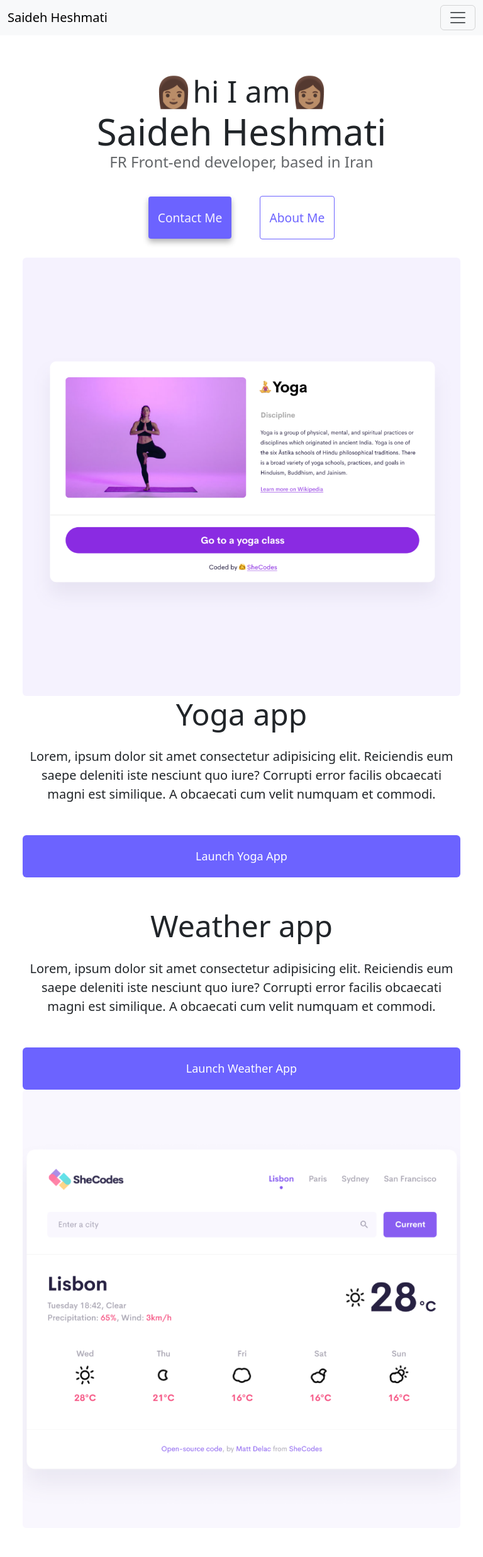
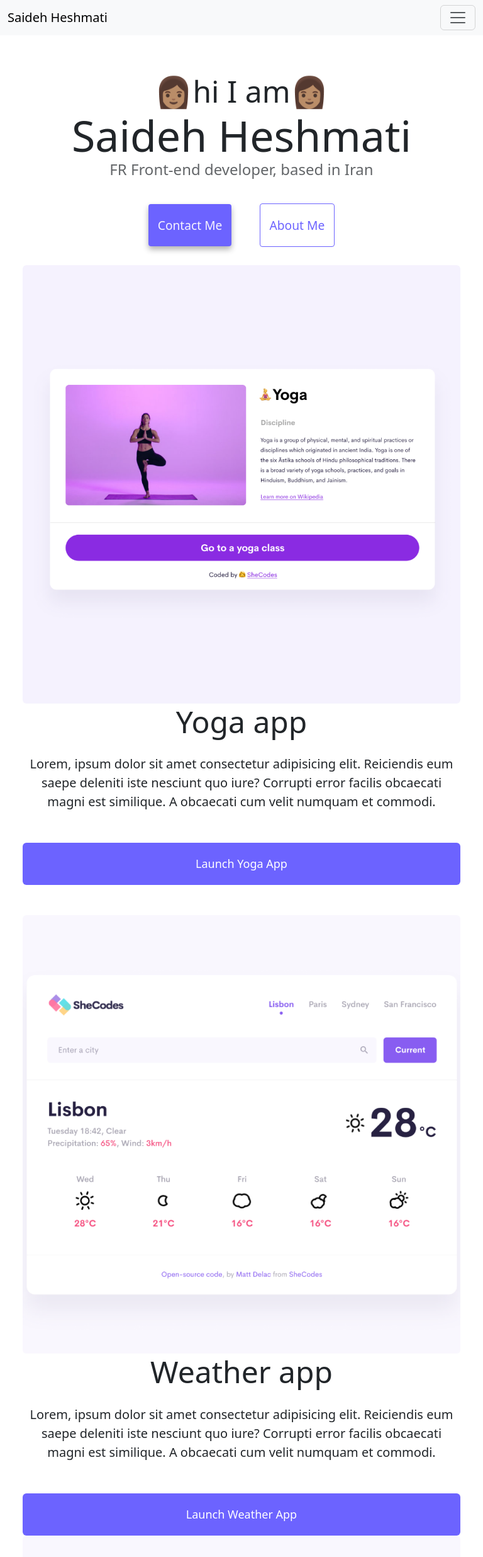
Before and after one commit to sahesh2003/SheCodes-Responsive-Site, a plain HTML site: page index.html in a window 768 px wide. Shown: the top 2472 px of the page at 63% size. Drawn offline with nearby package versions, Linux system fonts and the light colour scheme.

Commit message:
change title of index.html

```diff
--- a/index.html
+++ b/index.html
@@ -5,7 +5,7 @@
     <meta name="description" content="This site is designed by Saideh Heshmati">
     <meta http-equiv="X-UA-Compatible" content="IE=edge" />
     <meta name="viewport" content="width=device-width, initial-scale=1.0" />
-    <title>SheCodes Responsive</title>
+    <title>Front-End Developer - Saideh Heshmati</title>
     <link href="https://cdn.jsdelivr.net/npm/bootstrap@5.3.1/dist/css/bootstrap.min.css" rel="stylesheet" integrity="sha384-4bw+/aepP/YC94hEpVNVgiZdgIC5+VKNBQNGCHeKRQN+PtmoHDEXuppvnDJzQIu9" crossorigin="anonymous">
     <link rel="stylesheet" href="styles.css" />
   </head>
@@ -53,13 +53,15 @@
     </div>
   </div>
   <div class="row mt-5">
-
+    <div class="col-sm-6" id="displayInMedium">
+      <img src="./images/weather.png" alt="weather" class="img-fluid rounded">
+    </div>
     <div class="col-sm-6">
       <h2>Weather app</h2>
       <p class="mt-4 fs-5 mb-5">Lorem, ipsum dolor sit amet consectetur adipisicing elit. Reiciendis eum saepe deleniti iste nesciunt quo iure? Corrupti error facilis obcaecati magni est similique. A obcaecati cum velit numquam et commodi.</p>
       <div class="launch rounded"><a href="#" class="text-white rounded launch">Launch Weather App</a></div>
     </div>
-    <div class="col-sm-6 d-none d-sm-block">
+    <div class="col-sm-6 d-none d-md-block" id="displayAfterMedium">
       <img src="./images/weather.png" alt="weather" class="img-fluid rounded">
     </div>
   </div>
--- a/styles.css
+++ b/styles.css
@@ -51,10 +51,11 @@ h3 {
 
 .launch {
   background-color: var(--primary-color);
-
+  text-align: center;
   padding: 20px;
   margin-top: 50px;
   font-size: 18px;
+  width: fit-content;
 }
 .about-wrapper {
   display: flex;
@@ -87,6 +88,12 @@ a {
 .email:hover {
   text-decoration: underline;
 }
+#displayInMedium{
+    display: none;
+}
+#displayAfterMedium{
+        display: block;
+    }
 @media (max-width: 768px) {
   h1 {
     text-align: center;
@@ -100,3 +107,18 @@ a {
     width:100%;
   }
 }
+@media (min-width: 576px) and (max-width: 768px){
+    #displayAfterMedium{
+        display: none;
+    }
+    #displayInMedium{
+        display: block;
+    }
+
+}
+@media (min-width: 768px) and (max-width: 992px){
+    h1 {
+    text-align: center;
+    font-size: 68px;
+  }
+}
```
